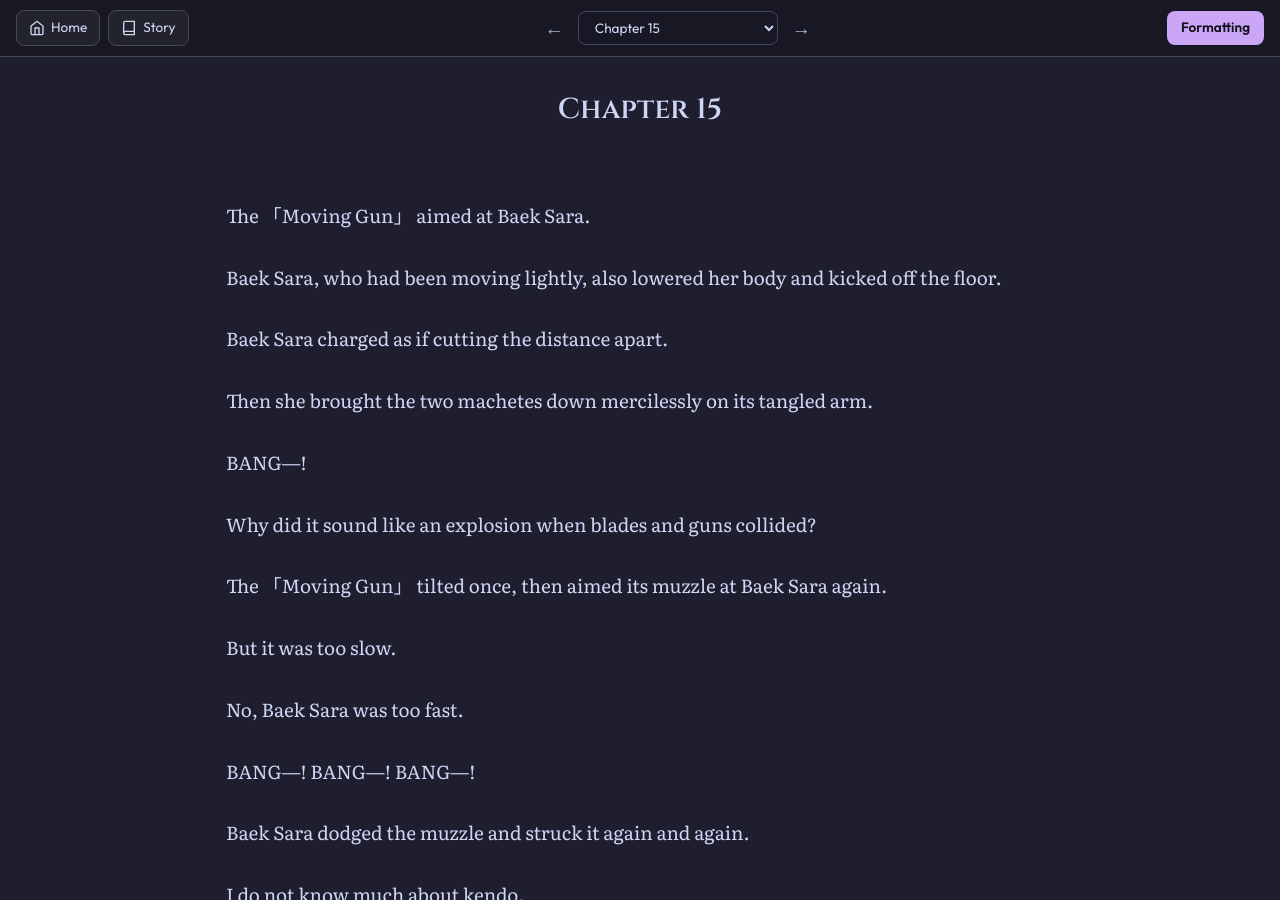
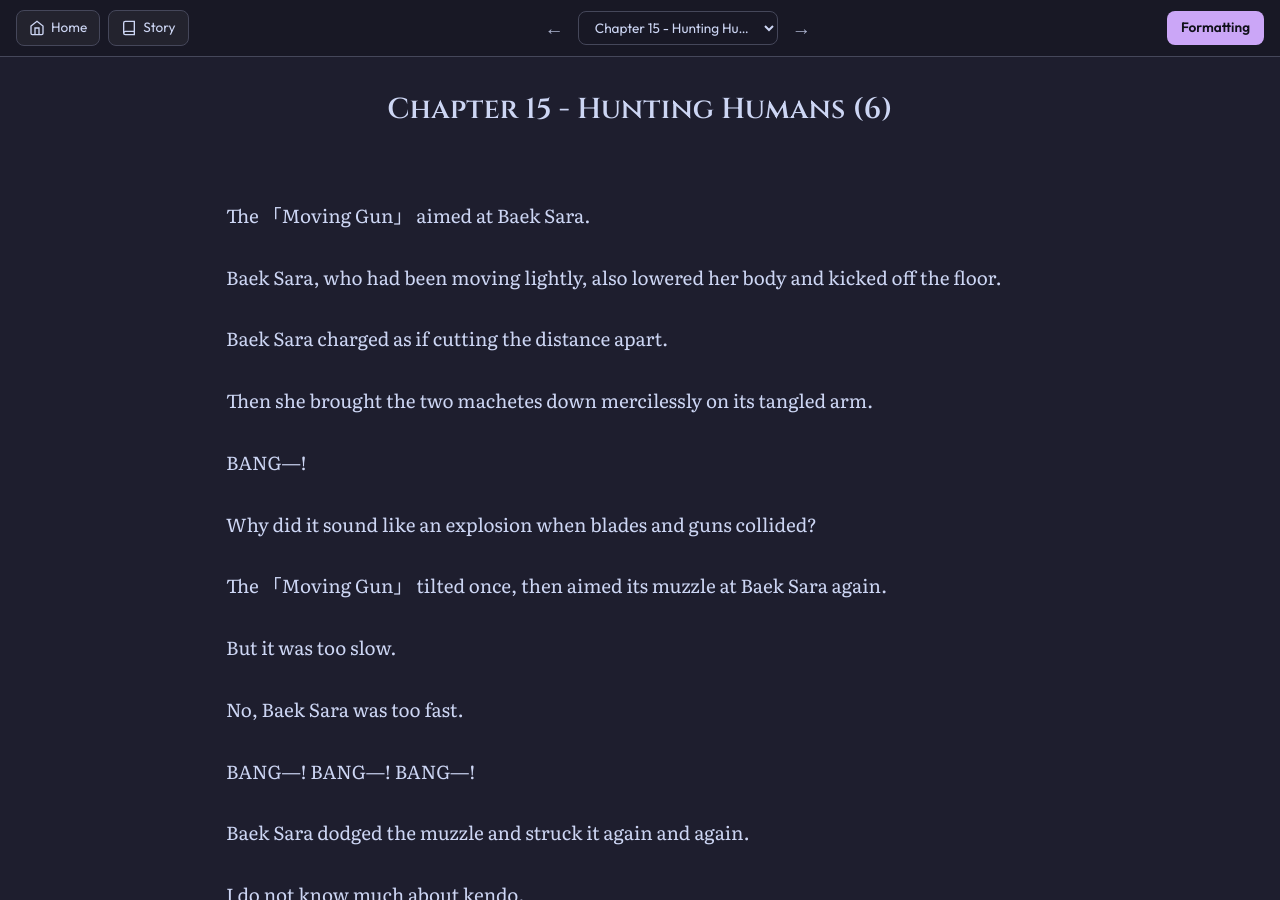
Before and after one commit to soleumn/soleumn.github.io, a Jekyll site: the page built from _chapters/esg/ch15.md, in a window 1280 px wide and 900 px high. Built offline with Jekyll 4.4.1, drawn with Linux system fonts in a browser that asks for light colours; comment, search, counter and statistics services are not loaded.

Commit message:
Update ch15.md

```diff
--- a/_chapters/esg/ch15.md
+++ b/_chapters/esg/ch15.md
@@ -1,5 +1,5 @@
 ---
-title: "Chapter 15"
+title: "Chapter 15 - Hunting Humans (6)"
 categories: esg
 capitulo: 15
 ---
```
